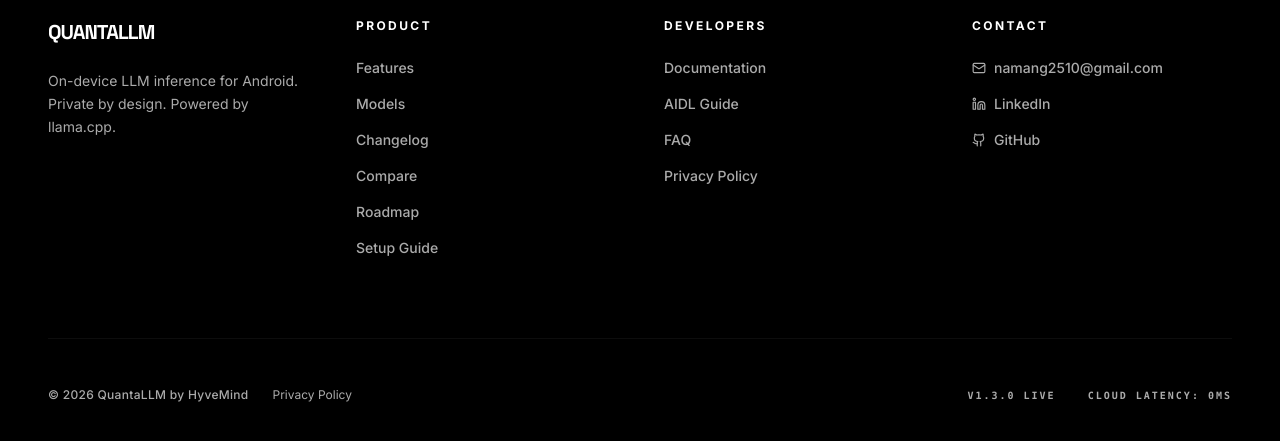
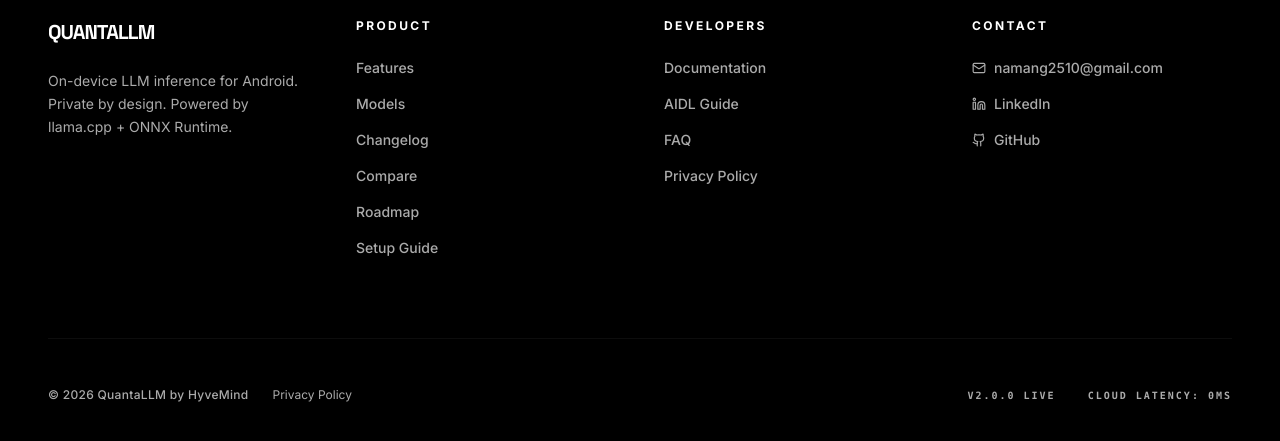
Before and after one commit to NaMan6122/QuantaWeb, a React (Vite) app: page /changelog in a window 1280 px wide. Shown: the part 2731-3172 px from the top of the page. Built offline with nearby package versions, Linux system fonts and the light colour scheme.

Commit message:
feat: update version references from v1.3.0 to v2.0.0
- Hero: APK download link, powered-by badges (ONNX Runtime live, QNN NPU)
- Footer: version badge, description includes ONNX Runtime
- CTA: version label and download link

```diff
--- a/src/components/CTA.tsx
+++ b/src/components/CTA.tsx
@@ -39,7 +39,7 @@
             className="flex flex-col gap-3 items-center"
           >
             <motion.a
-              href="https://github.com/NaMan6122/QuantaLLM-Releases/releases/download/v1.3.0/QuantaLLM-v1.3.0.apk"
+              href="https://github.com/NaMan6122/QuantaLLM-Releases/releases/download/v2.0.0/QuantaLLM-v2.0.0.apk"
               whileHover={{ scale: 1.05, y: -4 }}
               whileTap={{ scale: 0.95 }}
               className="w-64 py-5 rounded-xl font-bold font-headline text-xl flex items-center justify-center gap-3 transition-all thermal-gradient text-black"
@@ -48,7 +48,7 @@
               Download APK
             </motion.a>
             <span className="text-[10px] text-on-surface-variant font-mono uppercase tracking-widest font-bold">
-              v1.3.0 · Android 12+ · ARM64
+              v2.0.0 · Android 12+ · ARM64
             </span>
           </motion.div>
 
--- a/src/components/Footer.tsx
+++ b/src/components/Footer.tsx
@@ -9,7 +9,7 @@
           <div className="col-span-1">
             <div className="text-xl font-bold text-white mb-6 uppercase tracking-tighter font-headline">QuantaLLM</div>
             <p className="text-on-surface-variant max-w-xs text-sm leading-relaxed">
-              On-device LLM inference for Android. Private by design. Powered by llama.cpp.
+              On-device LLM inference for Android. Private by design. Powered by llama.cpp + ONNX Runtime.
             </p>
           </div>
 
@@ -94,7 +94,7 @@
             </Link>
           </div>
           <div className="flex gap-8">
-            <span className="text-on-surface-variant text-[10px] font-mono uppercase tracking-[0.2em] font-bold">v1.3.0 Live</span>
+            <span className="text-on-surface-variant text-[10px] font-mono uppercase tracking-[0.2em] font-bold">v2.0.0 Live</span>
             <span className="text-on-surface-variant text-[10px] font-mono uppercase tracking-[0.2em] font-bold">Cloud Latency: 0ms</span>
           </div>
         </div>
--- a/src/components/Hero.tsx
+++ b/src/components/Hero.tsx
@@ -20,7 +20,7 @@
     }),
   };
 
-  const poweredBy = ['llama.cpp', 'Hexagon DSP', 'ONNX Runtime (Soon)', 'ARM64'];
+  const poweredBy = ['llama.cpp', 'Hexagon DSP', 'ONNX Runtime', 'QNN NPU'];
 
   const steps = [
     { icon: Cpu, label: 'Load Model', desc: 'Pick any GGUF or ONNX model' },
@@ -45,8 +45,8 @@
             animate="visible"
             className="font-headline text-5xl md:text-7xl font-bold tracking-tighter leading-[0.95] mb-4"
           >
-            On-Device LLM Inference{' '}
-            <span className="text-on-surface-variant">for Android</span>
+            Run AI on Your Android.{' '}
+            <span className="text-on-surface-variant">Offline. Private. Free.</span>
           </motion.h1>
 
           {/* Consumer-facing value line — static, always visible, targets layman search queries */}
@@ -109,8 +109,8 @@
             className="font-body text-lg text-on-surface-variant max-w-xl mb-8 leading-relaxed"
           >
             QuantaLLM runs large language models entirely on your phone — even in airplane mode.
-            Powered by llama.cpp with Snapdragon Hexagon NPU acceleration and ONNX
-            Runtime support (coming soon). Zero cloud, zero tracking, zero compromise.
+            Powered by llama.cpp and ONNX Runtime with Snapdragon Hexagon NPU and QNN
+            acceleration. Zero cloud, zero tracking, zero compromise.
           </motion.p>
 
           {/* Powered by badges */}
@@ -143,12 +143,12 @@
             className="flex flex-wrap gap-4 mb-4"
           >
             <motion.a
-              href="https://github.com/NaMan6122/QuantaLLM-Releases/releases/download/v1.3.0/QuantaLLM-v1.3.0.apk"
+              href="https://github.com/NaMan6122/QuantaLLM-Releases/releases/download/v2.0.0/QuantaLLM-v2.0.0.apk"
               whileHover={{ scale: 1.02, y: -2 }}
               whileTap={{ scale: 0.98 }}
               className="thermal-gradient text-black px-8 py-4 rounded-lg text-lg font-bold font-headline flex items-center gap-2 group transition-all"
             >
-              Download v1.3.0
+              Download v2.0.0
               <Download className="w-5 h-5" />
             </motion.a>
             <Link
```
